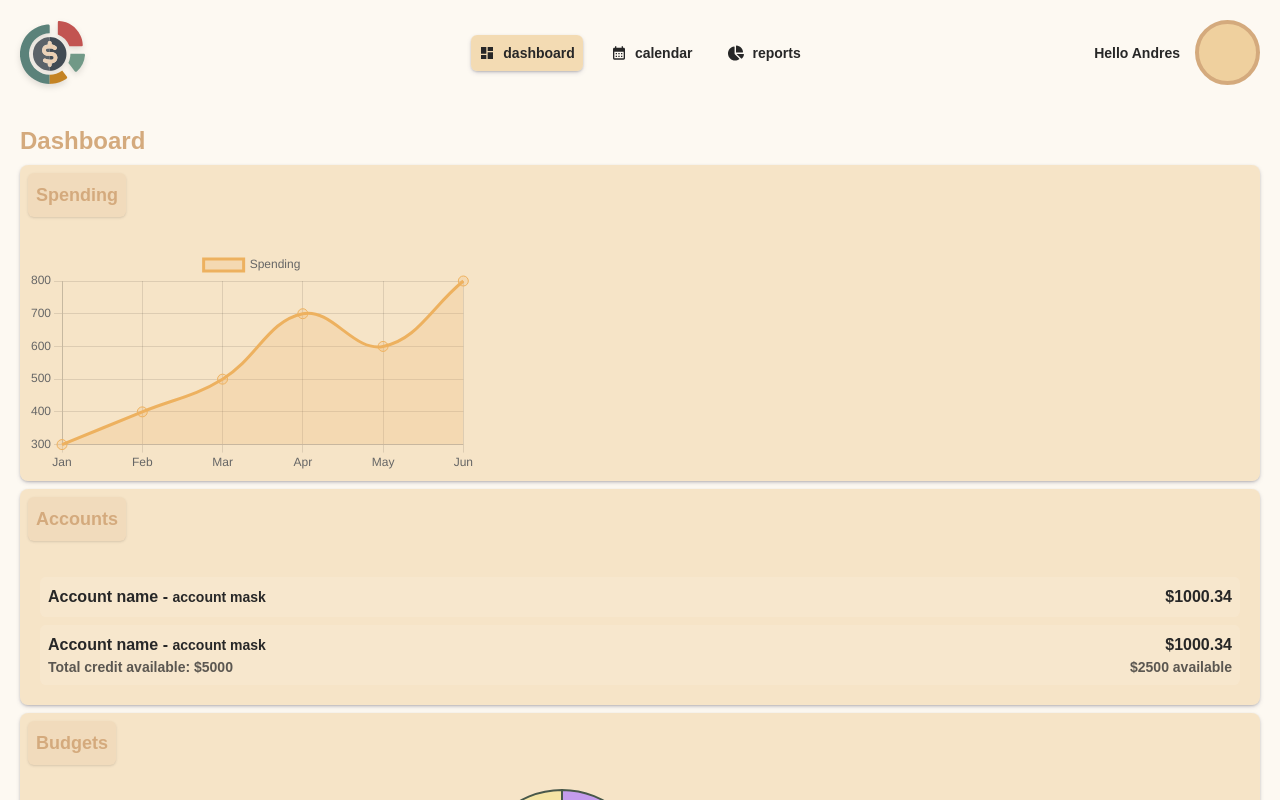
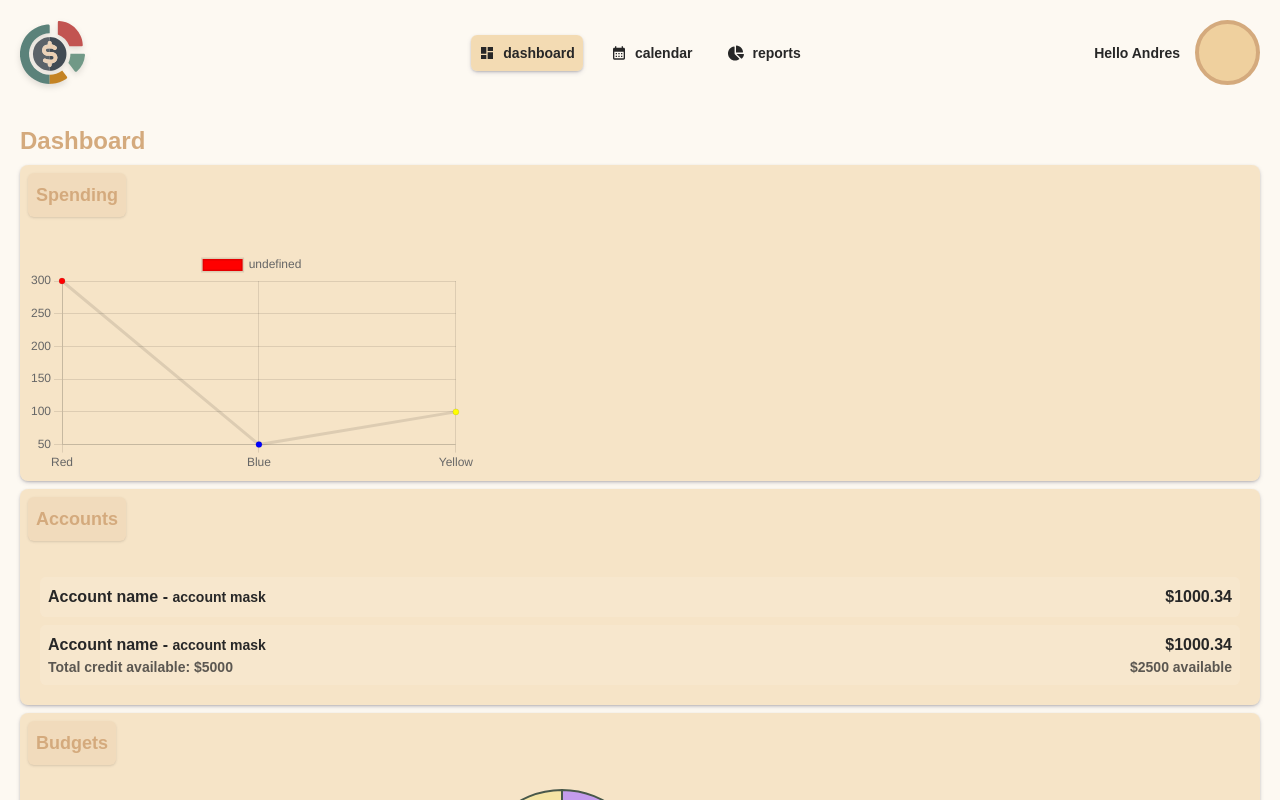
Before and after one commit to andresfromero328/moneyTrack, a Next.js app: page / in a window 1280 px wide. Shown: the top 800 px of the page. Built offline with nearby package versions, Linux system fonts and the light colour scheme; a web font is replaced by a local one.

Commit message:
fixing charts no loading

```diff
--- a/components/dashboardComps/Spending.tsx
+++ b/components/dashboardComps/Spending.tsx
@@ -33,16 +33,12 @@ const Spending = () => {
   useEffect(() => {
     // Simulate fetching data or setting the chart data
     const data = {
-      labels: ["Jan", "Feb", "Mar", "Apr", "May", "Jun"],
+      labels: ["Red", "Blue", "Yellow"],
       datasets: [
         {
-          label: "Spending",
-          data: [300, 400, 500, 700, 600, 800],
-          fill: true,
-          backgroundColor: "rgba(237, 177, 95, .2)",
-          borderColor: "rgba(237, 177, 95, 1)",
-          pointRadius: 5,
-          tension: 0.4,
+          data: [300, 50, 100],
+          backgroundColor: ["red", "blue", "yellow"],
+          hoverOffset: 4,
         },
       ],
     };
```
